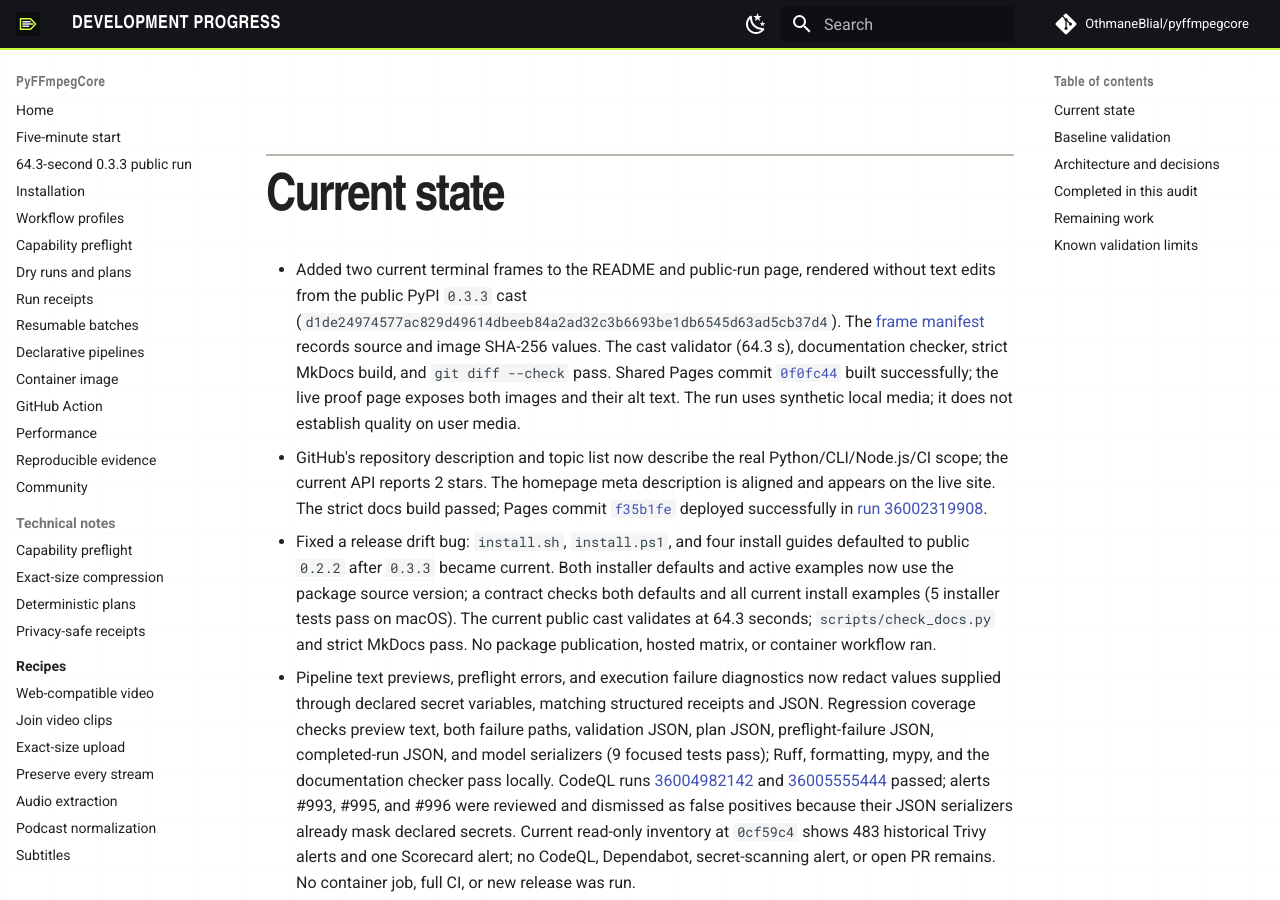
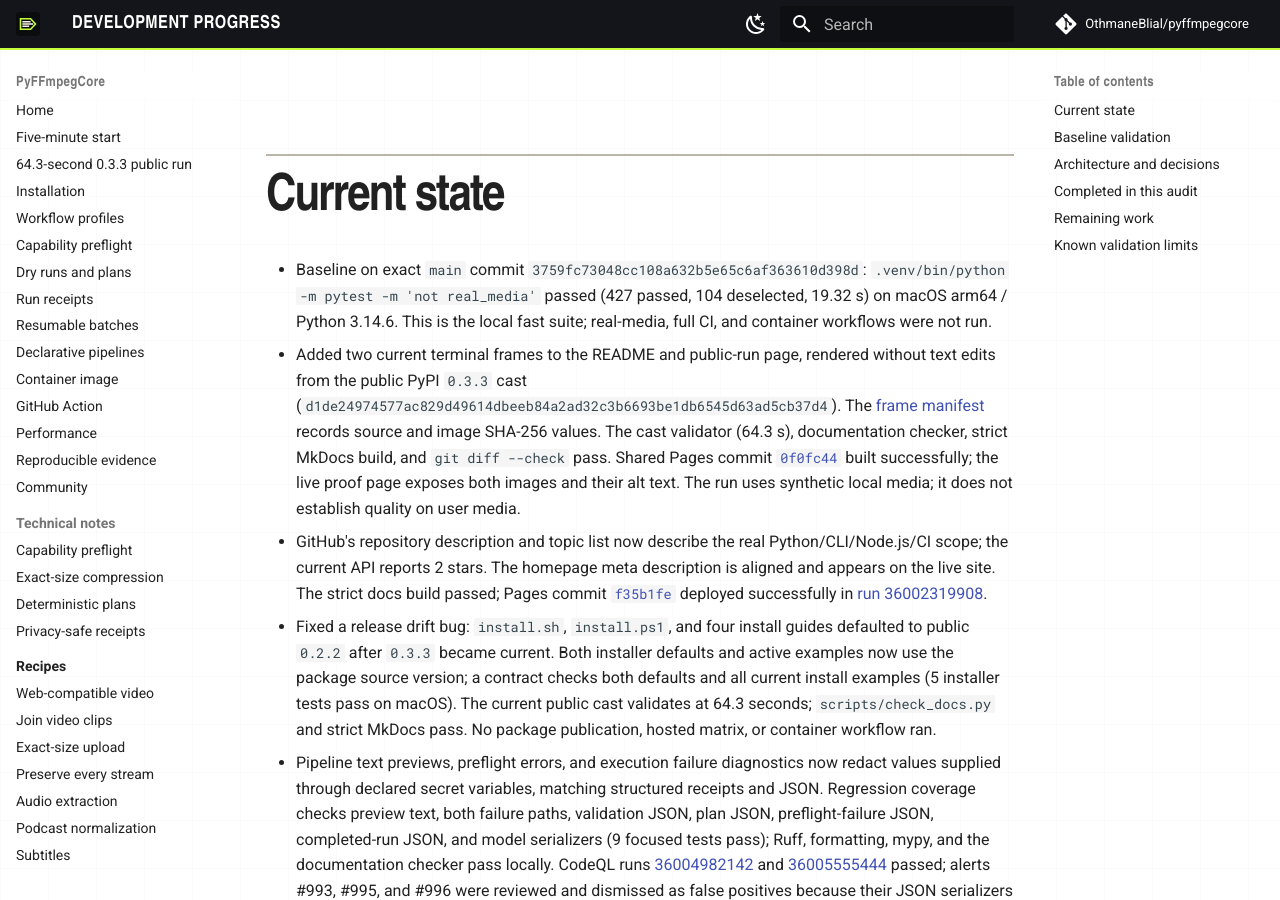
Before and after one commit to OthmaneBlial/pyffmpegcore, an MkDocs documentation site: the page built from docs/PROGRESS.md, in a window 1280 px wide and 900 px high, scrolled down 382 px. Built offline with MkDocs 1.6.1 and Material for MkDocs 9.7.7, drawn with Linux system fonts in a browser that asks for light colours; comment, search, counter and statistics services are not loaded.

Commit message:
docs: record current fast-suite baseline

```diff
--- a/docs/PROGRESS.md
+++ b/docs/PROGRESS.md
@@ -4,6 +4,7 @@ Updated: 2026-09-24
 
 ## Current state
 
+- Baseline on exact `main` commit `3759fc73048cc108a632b5e65c6af363610d398d`: `.venv/bin/python -m pytest -m 'not real_media'` passed (427 passed, 104 deselected, 19.32 s) on macOS arm64 / Python 3.14.6. This is the local fast suite; real-media, full CI, and container workflows were not run.
 - Added two current terminal frames to the README and public-run page, rendered without text edits from the public PyPI `0.3.3` cast (`d1de24974577ac829d49614dbeeb84a2ad32c3b6693be1db6545d63ad5cb37d4`). The [frame manifest](assets/terminal-demo-v0.3.3.frames.json) records source and image SHA-256 values. The cast validator (64.3 s), documentation checker, strict MkDocs build, and `git diff --check` pass. Shared Pages commit [`0f0fc44`](https://github.com/OthmaneBlial/OthmaneBlial.github.io/commit/0f0fc4412ce7fdff3f559c933f1a1258faf76b17) built successfully; the live proof page exposes both images and their alt text. The run uses synthetic local media; it does not establish quality on user media.
 - GitHub's repository description and topic list now describe the real Python/CLI/Node.js/CI scope; the current API reports 2 stars. The homepage meta description is aligned and appears on the live site. The strict docs build passed; Pages commit [`f35b1fe`](https://github.com/OthmaneBlial/OthmaneBlial.github.io/commit/f35b1feeb658523ac3629d22bf62d2c0324efbd7) deployed successfully in [run 36002319908](https://github.com/OthmaneBlial/OthmaneBlial.github.io/actions/runs/36002319908).
 - Fixed a release drift bug: `install.sh`, `install.ps1`, and four install guides defaulted to public `0.2.2` after `0.3.3` became current. Both installer defaults and active examples now use the package source version; a contract checks both defaults and all current install examples (5 installer tests pass on macOS). The current public cast validates at 64.3 seconds; `scripts/check_docs.py` and strict MkDocs pass. No package publication, hosted matrix, or container workflow ran.
```
